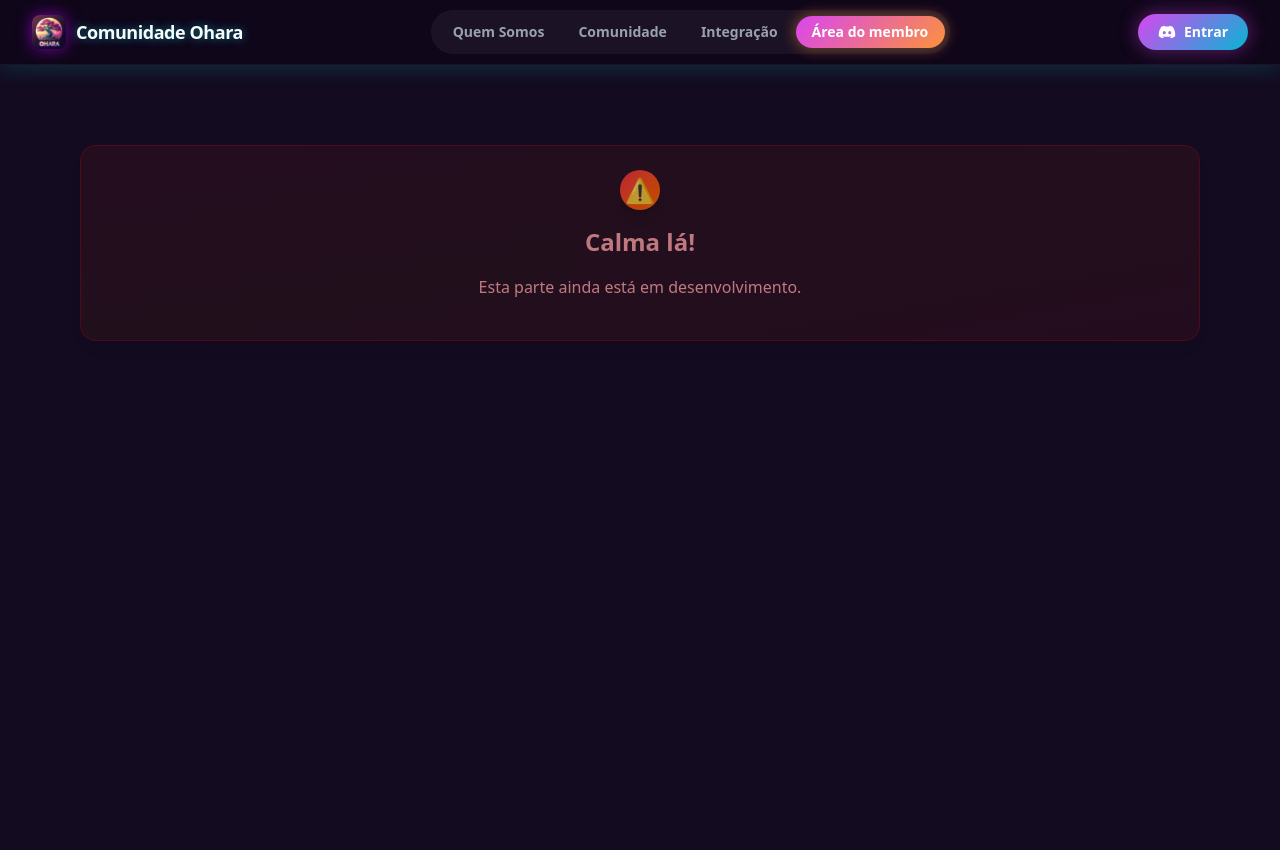
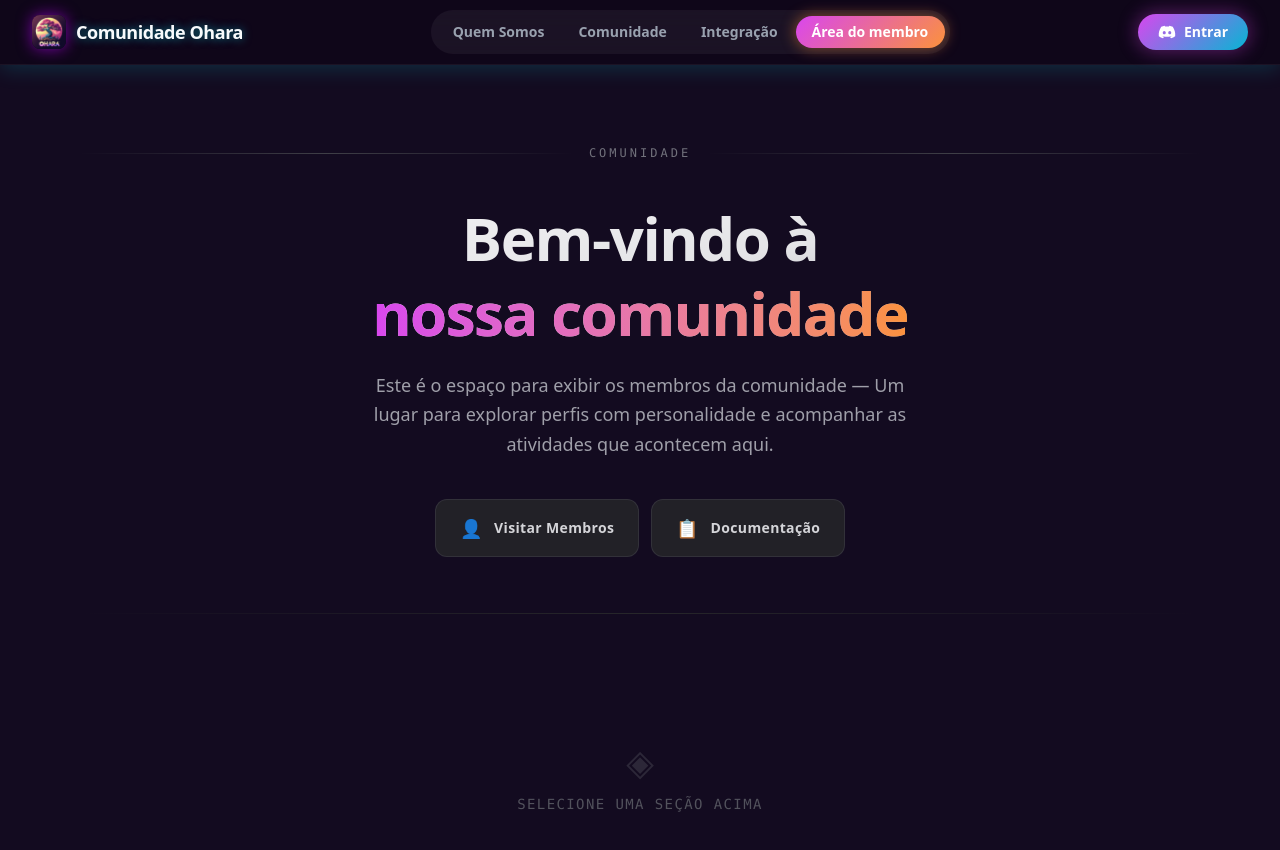
Before and after one commit to Jeancaetano12/Ohara-Site, a Next.js app: page /pages/comunidade in a window 1280 px wide. Shown: the top 850 px of the page. Built offline with nearby package versions, Linux system fonts and the light colour scheme.

Commit message:
FEAT: - Criando a página comunidade e definindo o funcionamento da renderização dos futuros componentes

```diff
--- a/app/_hooks/useMembers.ts
+++ b/app/_hooks/useMembers.ts
@@ -82,7 +82,7 @@ export function useMembers(initialPage = 1) {
     fetchMembers();
   }, [page, refreshTick]);
 
-  return { members, loading, error, setPage, page, totalPages, refresh };
+  return { members, loading, error, setPage, page, totalPages, refresh, setTotalPages };
 }
 
 export function useSearchMember() {
--- a/app/components/Header.tsx
+++ b/app/components/Header.tsx
@@ -190,7 +190,7 @@ export default function Header() {
             <>
               <button
                 onClick={() => setUserMenuOpen((prev) => !prev)}
-                className="cursor-pointer flex items-center gap-3 px-3 py-1.5 rounded-full hover:bg-black/5 dark:hover:bg-white/5 hover:scale-105 active:scale-95 transition-all"
+                className="cursor-pointer flex items-center gap-3 px-3 py-1.5 rounded-full hover:bg-black/5 dark:hover:bg-white/5 hover:scale-102 active:scale-95 transition-all"
               >
                 <div className="w-10 h-10 rounded-full p-[2px] bg-gradient-to-tr from-ohara-blue via-ohara-pink to-ohara-orange">
                   <img
--- a/app/pages/comunidade/page.tsx
+++ b/app/pages/comunidade/page.tsx
@@ -1,33 +1,169 @@
 "use client";
-import { useEffect } from 'react';
+import { useEffect, useRef, useState } from 'react';
 import { usePathname } from 'next/navigation';
 
+// Placeholder components — será trabalhado separadamente
+function MembrosListing() {
+    return (
+        <div className="w-full rounded-2xl border border-zinc-700/50 bg-zinc-900/60 backdrop-blur-sm p-10 text-center text-zinc-500 italic">
+            {/* Componente de listagem de perfis — em construção */}
+        </div>
+    );
+}
 
+function DocumentacaoListing() {
+    return (
+        <div className="w-full rounded-2xl border border-zinc-700/50 bg-zinc-900/60 backdrop-blur-sm p-10 text-center text-zinc-500 italic">
+            {/* Componente de documentação — em construção */}
+        </div>
+    );
+}
+
+type ActiveView = 'membros' | 'documentacao' | null;
 
 export default function Comunidade() {
     const pathname = usePathname();
+    const [activeView, setActiveView] = useState<ActiveView>(null);
+    const contentRef = useRef<HTMLDivElement>(null);
+
     useEffect(() => {
-        window.scrollTo({top: 0, behavior: 'smooth' });
+        window.scrollTo({ top: 0, behavior: 'smooth' });
     }, [pathname]);
 
+    function handleViewChange(view: ActiveView) {
+        if (activeView === view) {
+            setActiveView(null);
+            return;
+        }
+        setActiveView(view);
+        // Pequeno delay para o componente montar antes de scrollar
+        setTimeout(() => {
+            contentRef.current?.scrollIntoView({ behavior: 'smooth', block: 'start' });
+        }, 80);
+    }
+
     return (
-        <div className="bg-linear-to-br from-red-50/50 via-orange-50/50 to-red-50/50 dark:from-red-900/20 dark:via-orange-900/20 dark:to-red-900/20
-                          p-6 mr-20 ml-20 mt-20 rounded-2xl shadow-lg border border-red-200 dark:border-red-800/50
-                          hover:shadow-2xl hover:-translate-y-1 transition-all duration-300 ease-out
-                          transform relative overflow-hidden animate-pulse">
-            <div className="text-center mb-4 relative z-10">
-                <div className="inline-flex items-center justify-center w-10 h-10 bg-linear-to-br from-red-500 to-orange-500 rounded-full mb-4 shadow-lg mx-auto">
-                    <span className="text-2xl text-white">⚠️</span>
+        <div className="min-h-screen text-zinc-100">
+            {/* Hero / Boas-vindas */}
+            <section className="relative px-6 md:px-20 pt-20 pb-16 overflow-hidden">
+                {/* Glow decorativo de fundo */}
+                <div
+                    aria-hidden
+                    className="pointer-events-none absolute -top-32 left-1/2 -translate-x-1/2 w-[700px] h-[420px] rounded-full
+                               bg-gradient-radial from-orange-600/20 via-red-700/10 to-transparent blur-3xl"
+                />
+
+                {/* Linha decorativa topo */}
+                <div className="relative z-10 mb-10 flex items-center gap-4">
+                    <span className="h-px flex-1 bg-gradient-to-r from-transparent via-zinc-700 to-transparent" />
+                    <span className="text-xs tracking-[0.25em] uppercase text-zinc-500 font-mono">Comunidade</span>
+                    <span className="h-px flex-1 bg-gradient-to-r from-transparent via-zinc-700 to-transparent" />
                 </div>
-                <h2 className="text-2xl font-bold text-red-700 dark:text-red-300 mb-2">
-                    Calma lá!
-                </h2>
-            </div>
-            <div className="relative z-10">
-                <p className="text-red-600 dark:text-red-300 mb-4 text-center leading-relaxed">
-                    Esta parte ainda está em desenvolvimento.
-                </p>
+
+                {/* Conteúdo central */}
+                <div className="relative z-10 max-w-3xl mx-auto text-center">
+
+                    <h1 className="text-4xl md:text-5xl lg:text-6xl font-bold tracking-tight mb-5
+                                   bg-gradient-to-br from-zinc-100 via-zinc-200 to-zinc-400 bg-clip-text text-transparent leading-tight">
+                        Bem-vindo à<br />
+                        <span className="bg-gradient-to-r from-ohara-pink to-ohara-orange bg-clip-text text-transparent">
+                            nossa comunidade
+                        </span>
+                    </h1>
+
+                    <p className="text-zinc-400 text-base md:text-lg leading-relaxed max-w-xl mx-auto mb-10">
+                        Este é o espaço para exibir os membros da comunidade — Um lugar para explorar perfis com personalidade
+                        e acompanhar as atividades que acontecem aqui.
+                    </p>
+
+                    {/* Botões de navegação */}
+                    <div className="flex flex-col sm:flex-row items-center justify-center gap-3">
+                        {/* Botão Membros */}
+                        <button
+                            onClick={() => handleViewChange('membros')}
+                            className={`
+                                group relative flex items-center gap-3 px-6 py-3.5 rounded-xl
+                                font-semibold text-sm tracking-wide transition-all duration-300 cursor-pointer
+                                ${activeView === 'membros'
+                                    ? 'bg-gradient-to-r from-ohara-pink to-ohara-orange text-white shadow-lg shadow-orange-700/30 scale-[1.02]'
+                                    : 'bg-zinc-800/80 text-zinc-300 border border-zinc-700/60 hover:border-ohara-orange hover:text-orange-300 hover:bg-zinc-800'
+                                }
+                            `}
+                        >
+                            <span className={`text-lg transition-transform duration-300 ${activeView === 'membros' ? 'scale-110' : 'group-hover:scale-110'}`}>
+                                👤
+                            </span>
+                            Visitar Membros
+                        </button>
+
+                        {/* Botão Documentação */}
+                        <button
+                            onClick={() => handleViewChange('documentacao')}
+                            className={`
+                                group relative flex items-center gap-3 px-6 py-3.5 rounded-xl
+                                font-semibold text-sm tracking-wide transition-all duration-300 cursor-pointer
+                                ${activeView === 'documentacao'
+                                    ? 'bg-gradient-to-r from-ohara-pink to-ohara-blue text-white shadow-lg shadow-sky-700/30 scale-[1.02]'
+                                    : 'bg-zinc-800/80 text-zinc-300 border border-zinc-700/60 hover:border-ohara-blue hover:text-sky-300 hover:bg-zinc-800'
+                                }
+                            `}
+                        >
+                            <span className={`text-lg transition-transform duration-300 ${activeView === 'documentacao' ? 'scale-110' : 'group-hover:scale-110'}`}>
+                                📋
+                            </span>
+                            Documentação
+                        </button>
+                    </div>
+                </div>
+
+                {/* Divisor decorativo inferior */}
+                <div className="relative z-10 mt-14 flex items-center gap-4">
+                    <span className="h-px flex-1 bg-gradient-to-r from-transparent via-zinc-800 to-transparent" />
+                </div>
+            </section>
+
+            {/* Área dos componentes — ponto de scroll alvo */}
+            <div ref={contentRef} className="scroll-mt-6 px-6 md:px-20 pb-24">
+                {/* Nenhuma view ativa — estado vazio */}
+                {!activeView && (
+                    <div className="flex flex-col items-center gap-3 py-16 text-zinc-600">
+                        <span className="text-4xl opacity-40">◈</span>
+                        <p className="text-sm font-mono tracking-widest uppercase">
+                            Selecione uma seção acima
+                        </p>
+                    </div>
+                )}
+
+                {/* View: Membros */}
+                {activeView === 'membros' && (
+                    <div className="animate-in fade-in slide-in-from-bottom-4 duration-500">
+                        {/* Cabeçalho da seção */}
+                        <div className="flex items-center gap-3 mb-6">
+                            <div className="flex items-center justify-center w-8 h-8 rounded-lg bg-orange-500/15 border border-orange-500/30">
+                                <span className="text-sm">👤</span>
+                            </div>
+                            <h2 className="text-lg font-bold text-zinc-200 tracking-tight">Membros da Comunidade</h2>
+                            <span className="h-px flex-1 bg-gradient-to-r from-orange-500/30 to-transparent" />
+                        </div>
+                        <MembrosListing />
+                    </div>
+                )}
+
+                {/* View: Documentação */}
+                {activeView === 'documentacao' && (
+                    <div className="animate-in fade-in slide-in-from-bottom-4 duration-500">
+                        {/* Cabeçalho da seção */}
+                        <div className="flex items-center gap-3 mb-6">
+                            <div className="flex items-center justify-center w-8 h-8 rounded-lg bg-sky-500/15 border border-sky-500/30">
+                                <span className="text-sm">📋</span>
+                            </div>
+                            <h2 className="text-lg font-bold text-zinc-200 tracking-tight">Documentação do Servidor</h2>
+                            <span className="h-px flex-1 bg-gradient-to-r from-sky-500/30 to-transparent" />
+                        </div>
+                        <DocumentacaoListing />
+                    </div>
+                )}
             </div>
         </div>
-    )
+    );
 }
```
